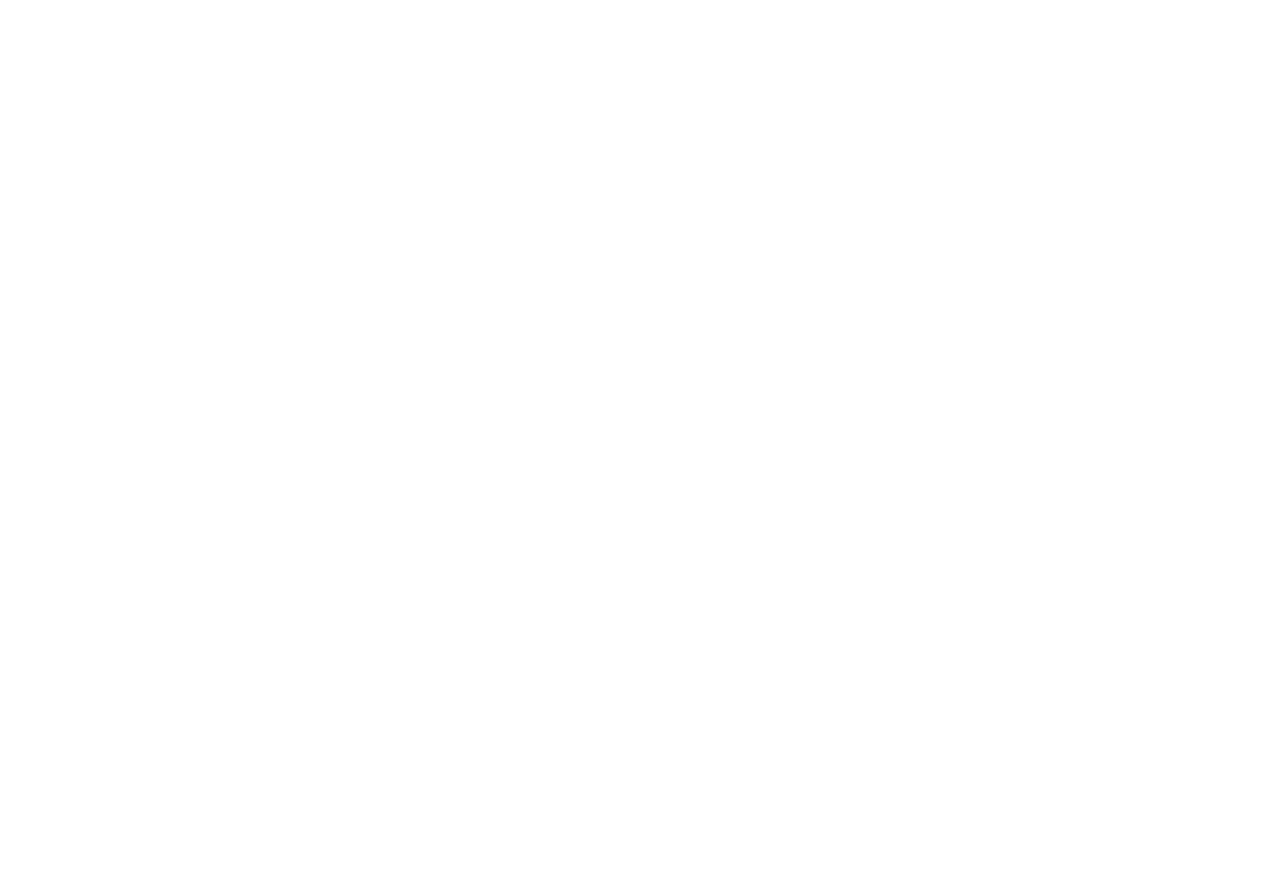
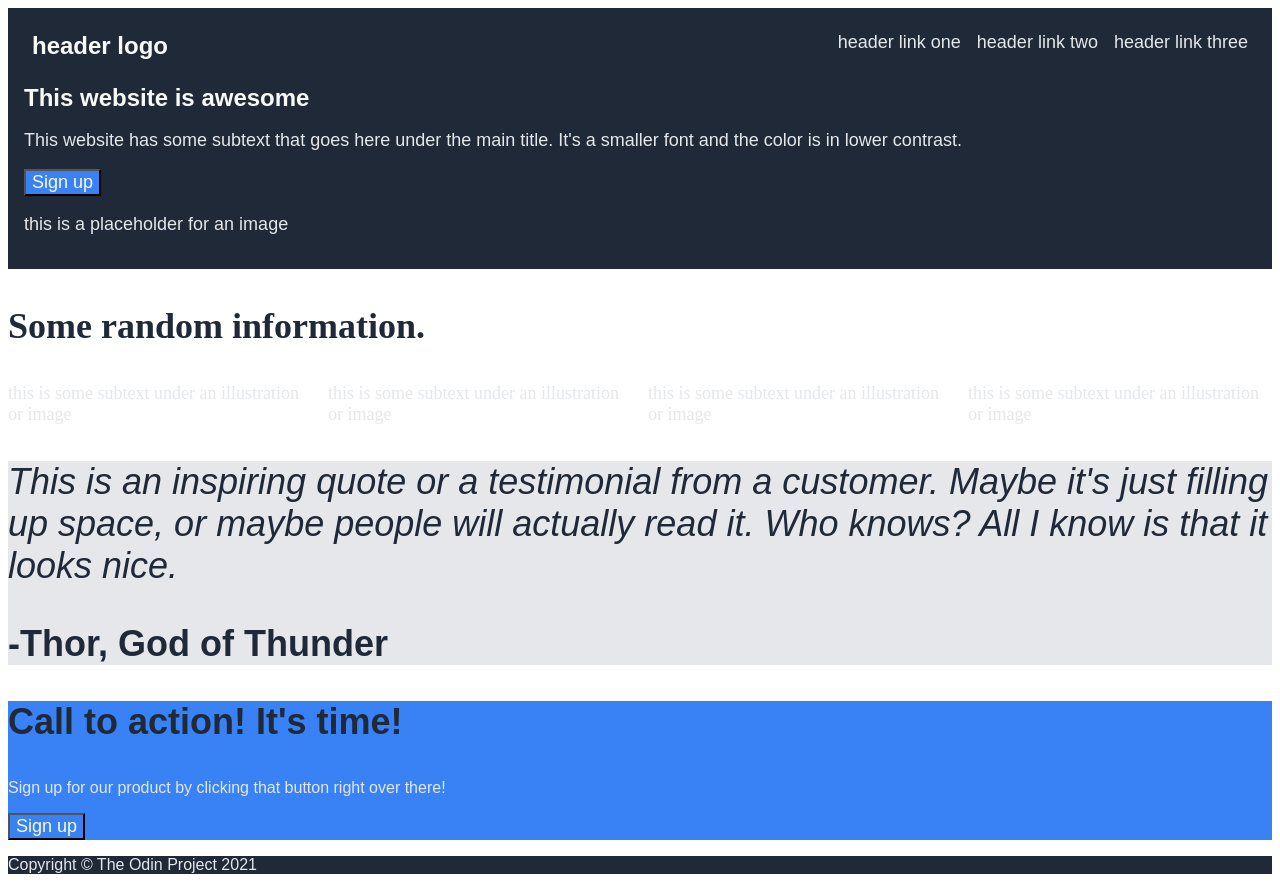
Before and after one commit to ThibautVDW/LandingpageT, a plain HTML site: page index.html in a window 1280 px wide. Before the commit the page ends 800 px from the top, so only its background shows below. Drawn offline with Linux system fonts and the light colour scheme.

Commit message:
Push first design website

```diff
--- a/index.html
+++ b/index.html
@@ -6,6 +6,52 @@
         <title>Landing Webpage</title>
     </head>
     <body>
-
+            <div class="top-page">
+                <div ID="navigation">
+                    <h2>header logo</h2>
+                        <ul>
+                            <li>header link one</li>
+                            <li>header link two</li>
+                            <li>header link three</li>
+                        </ul>
+                </div>
+            <h1><strong>This website is awesome</strong></h1>
+            <p>This website has some subtext that goes here under the main title.
+            It's a smaller font and the color is in lower contrast.</p>
+            <button>Sign up</button>
+            <div class="imgplaceholder">
+                <p>this is a placeholder for an image</p>
+            </div>
+            </div>
+            <div class="mid-page">
+                <h3>Some random information.</h3>
+                <ul>
+                    <li> </li>
+                    <li> </li>
+                    <li> </li>
+                    <li> </li>
+                </ul>
+                <ul>
+                    <li>this is some subtext under an illustration or image</li>
+                    <li>this is some subtext under an illustration or image</li>
+                    <li>this is some subtext under an illustration or image</li>
+                    <li>this is some subtext under an illustration or image</li>
+                </ul>
+            </div>
+            <div class="quote">
+                <p><em>This is an inspiring quote or a testimonial from a customer.
+                    Maybe it's just filling up space, or maybe people will actually read it.
+                    Who knows? All I know is that it looks nice.
+                </em></p>
+                <p><strong>-Thor, God of Thunder</strong></p>
+            </div>
+            <div class="blue-bar">
+                <h3>Call to action! It's time!</h3>
+                <p>Sign up for our product by clicking that button right over there!</p>
+                <button>Sign up</button>
+            </div>
+            <div class="bottom-page">
+                <p>Copyright &copy; The Odin Project 2021</p>
+            </div>
     </body>
 </html>
--- a/mystyle.css
+++ b/mystyle.css
@@ -1 +1,78 @@
 /* This is the stylesheet of the landing page */
+.top-page
+{
+    background-color: #1F2937;
+    color: #E5E7EB;
+    font-family: Arial;
+    font-size: 18px;
+    margin: 0;
+    padding: 16px;
+}
+
+#navigation
+{
+    display: flex;
+    justify-content: space-between;
+    padding: 8px;
+}
+
+ul
+{
+    list-style-type: none;
+    font-size: 18px;
+    color: #E5E7EB;
+    display: flex;
+    margin: 0;
+    padding: 0;
+    gap: 16px;
+}
+
+h2
+{
+    font-size: 24px;
+    color: #f9faf8;
+    padding: 0px;
+    margin: 0px;
+}
+
+h1
+{
+    font-size: 24px;
+    color: #f9faf8;
+}
+
+h3
+{
+    font-size: 36px;
+    color: #1F2937;
+}
+button
+{
+    background-color: #3882F6;
+    font-size: 18px;
+    color: #f9fad8;
+}
+
+.quote
+{
+    background-color: #E5E7EB;
+    font-size: 36px;
+    color: #1F2937;
+    font-family: Arial;
+}
+
+.blue-bar
+{
+    background-color: #3882F6;
+    color: #E5E7EB;
+    font-size: 18 px;
+    font-family: Arial;
+}
+
+.bottom-page
+{
+    background-color: #1F2937;
+    color: #E5E7EB;
+    font-size: 18 px;
+    font-family: Arial;
+}
```
